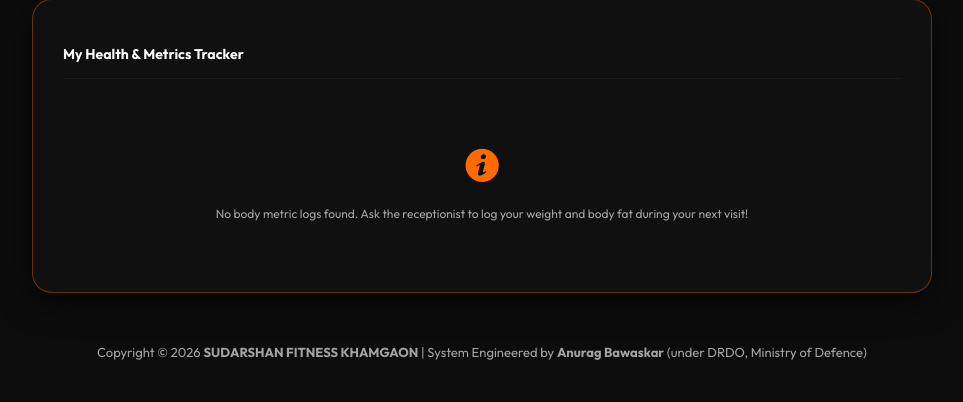
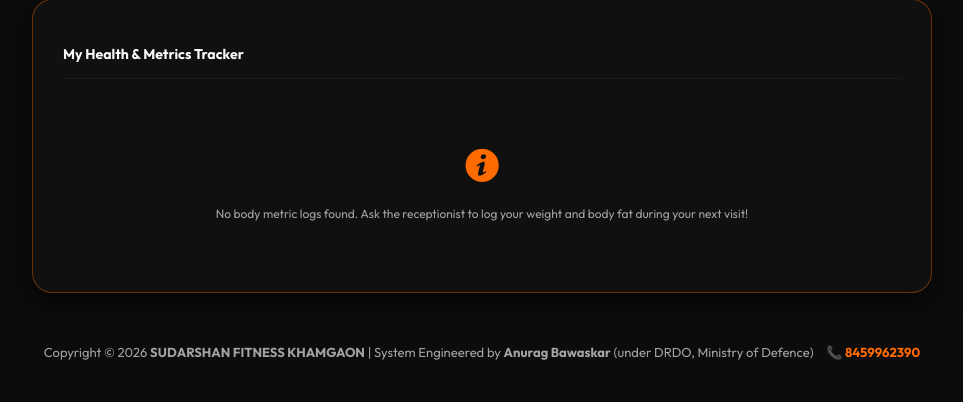
Before and after one commit to dyvt58pjyd-prog/Sudarshan_fitness_khamgaon, a PHP site: page /send/Files/dashboard/member/ in a window 1280 px wide. Shown: the part 2039-2441 px from the top of the page, without its empty margins (298-1261 px from the left). Run offline with PHP 8.4, Linux system fonts and the light colour scheme; the visitor is signed in with stand-in values (Sample User, id 1); data that the repository does not hold is empty; some libraries are stand-ins or nearby versions.

Commit message:
Add developer contact number to branding for quick support calling

```diff
--- a/Files/dashboard/admin/footer.php
+++ b/Files/dashboard/admin/footer.php
@@ -1,4 +1,4 @@
-<footer class="main" style="text-align: center; color: var(--text-muted); margin-top: 50px; font-size: 13px;">Copyright &copy; 2026 <strong>SUDARSHAN FITNESS KHAMGAON</strong> | System Engineered by <strong>Anurag Bawaskar</strong> (under DRDO, Ministry of Defence)<script src="../../js/celebration.js"></script>
+<footer class="main" style="text-align: center; color: var(--text-muted); margin-top: 50px; font-size: 13px;">Copyright &copy; 2026 <strong>SUDARSHAN FITNESS KHAMGAON</strong> | System Engineered by <strong>Anurag Bawaskar</strong> (under DRDO, Ministry of Defence) <a href="tel:8459962390" style="color: var(--accent-primary); text-decoration: none; margin-left: 10px; font-weight: bold;">📞 8459962390</a><script src="../../js/celebration.js"></script>
 <script src="../../js/ui_sounds.js"></script>
 
 </footer>
--- a/Files/include/db_conn.php
+++ b/Files/include/db_conn.php
@@ -574,7 +574,7 @@ if (!function_exists('send_member_email')) {
                     This is an automated message from $gym_name.<br>
                     Need help? Contact support: <a href='mailto:$gym_email' style='color: #ff6b00; text-decoration: none;'>$gym_email</a><br>
                     <br>
-                    System Engineered by <strong>Anurag Bawaskar</strong>
+                    System Engineered by <strong>Anurag Bawaskar</strong> | <a href='tel:8459962390' style='color: #ff6b00; text-decoration: none;'>📞 8459962390</a>
                 </div>
             </div>
         </body>
@@ -711,7 +711,7 @@ if (!function_exists('send_payment_email')) {
                     This is an automated transaction confirmation from $gym_name.<br>
                     Need help? Contact support: <a href='mailto:$gym_email' style='color: #ff6b00; text-decoration: none;'>$gym_email</a><br>
                     <br>
-                    System Engineered by <strong>Anurag Bawaskar</strong>
+                    System Engineered by <strong>Anurag Bawaskar</strong> | <a href='tel:8459962390' style='color: #ff6b00; text-decoration: none;'>📞 8459962390</a>
                 </div>
             </div>
         </body>
--- a/Files/include/pdf_generator.php
+++ b/Files/include/pdf_generator.php
@@ -352,7 +352,7 @@ if (!function_exists('generate_receipt_pdf_file')) {
         $pdf->SetX(15);
         $pdf->Cell(110, 3.2, 'Access your member portal anytime at: https://sudarshanfitness.de', 0, 1);
         $pdf->SetX(15);
-        $pdf->Cell(110, 3.2, 'System Engineered by DRDO, Ministry of Defence (Anurag Bawaskar)', 0, 1);
+        $pdf->Cell(110, 3.2, 'System Engineered by DRDO, Ministry of Defence (Anurag Bawaskar) | Ph: 8459962390', 0, 1);
         $pdf->SetX(15);
         $pdf->Cell(110, 3.2, 'Please keep this receipt for future reference or plan renewal requests.', 0, 1);
 
@@ -628,7 +628,7 @@ if (!function_exists('generate_pt_receipt_pdf_file')) {
         $pdf->SetX(15);
         $pdf->Cell(110, 3.2, 'Access your member portal anytime at: https://sudarshanfitness.de', 0, 1);
         $pdf->SetX(15);
-        $pdf->Cell(110, 3.2, 'System Engineered by DRDO, Ministry of Defence (Anurag Bawaskar)', 0, 1);
+        $pdf->Cell(110, 3.2, 'System Engineered by DRDO, Ministry of Defence (Anurag Bawaskar) | Ph: 8459962390', 0, 1);
         $pdf->SetX(15);
         $pdf->Cell(110, 3.2, 'Please keep this receipt for future reference or plan renewal requests.', 0, 1);
 
--- a/Files/index.php
+++ b/Files/index.php
@@ -194,7 +194,8 @@ if (substr($logo_path, 0, 6) === '../../') {
                     </div>
 
                     <div style="margin-top: 30px; text-align: center; color: var(--text-muted); font-size: 12px; font-weight: 500;">
-                        System Engineered by <strong>Anurag Bawaskar</strong>
+                        System Engineered by <strong>Anurag Bawaskar</strong> <br>
+                        <a href="tel:8459962390" style="color: #ff6b00; text-decoration: none;">📞 8459962390</a>
                     </div>
                 </div>
             </div>
--- a/Files/register.php
+++ b/Files/register.php
@@ -837,7 +837,8 @@ if (isset($_POST['submit_registration'])) {
     </script>
 
     <div style="text-align: center; margin-top: 50px; padding-bottom: 30px; color: #94a3b8; font-size: 12px; font-weight: 500;">
-        System Engineered by <strong style="color: #cbd5e1;">Anurag Bawaskar</strong>
+        System Engineered by <strong style="color: #cbd5e1;">Anurag Bawaskar</strong> <br>
+        <a href="tel:8459962390" style="color: #ff6b00; text-decoration: none; margin-top: 5px; display: inline-block;">📞 8459962390</a>
     </div>
 </body>
 </html>
```
